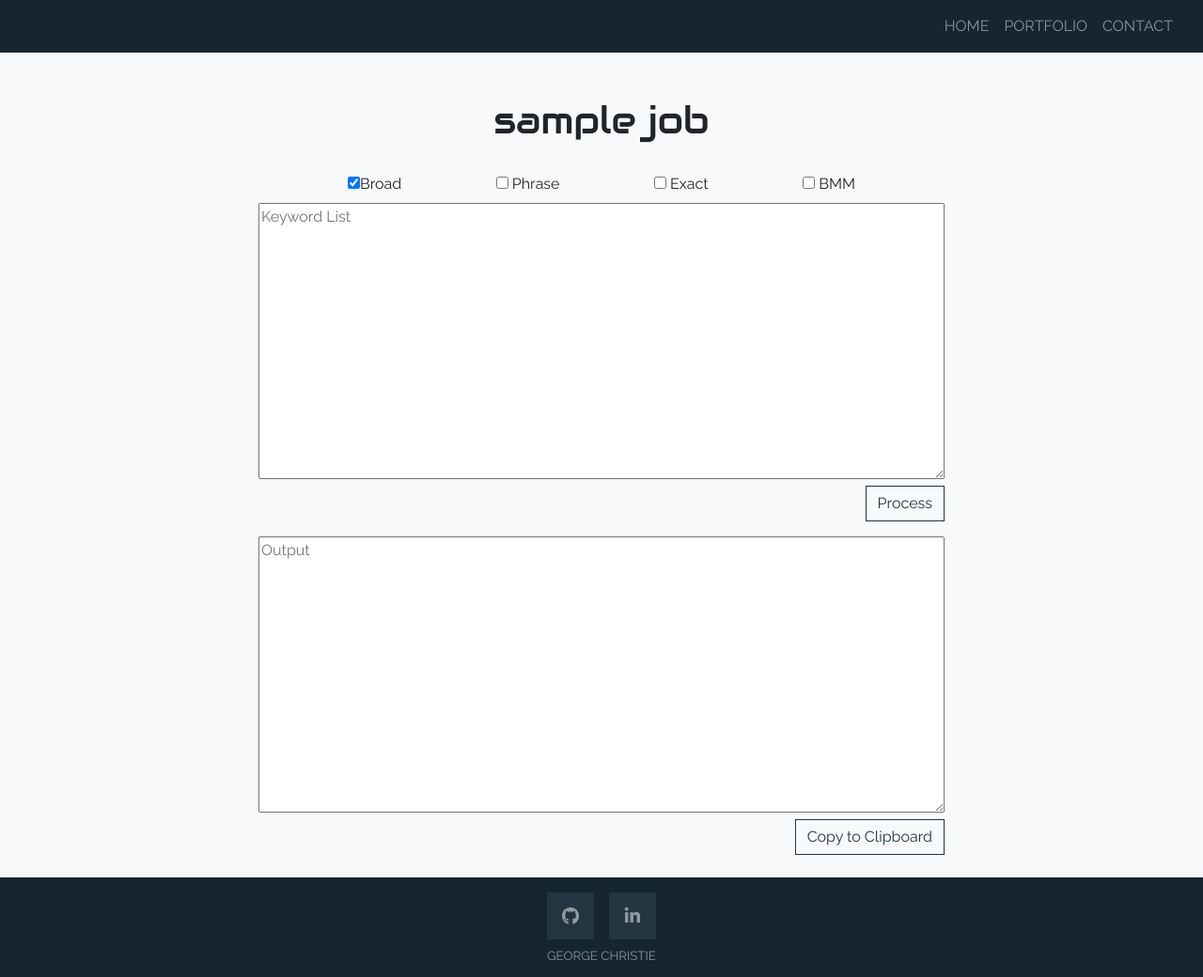
After one commit to GTXiee/portfolio-project, a Django app: template jobs/templates/jobs/keyword-wrapper.html in a window 1280 px wide. The commit adds this page. Shown: the whole page at 94% size. Run offline with Django 3.2, Linux system fonts and the light colour scheme; the template is opened without the code that fills it: most values are stand-ins (such as "Sample title", 1, 10 or a date in 2020); data that the repository does not hold is empty; some libraries are stand-ins or nearby versions.

Commit message:
Added keyword wrapper

```diff
--- /dev/null
+++ b/jobs/static/js/script_ordered.js
@@ -0,0 +1,66 @@
+var inputList;
+
+document.getElementById('btn-process').addEventListener('click', function(){
+    // read input as array
+    var input = document.getElementById('input-text-1').value.trim();
+    inputList = input.split('\n');
+
+    // read checkbox input
+    var broadChecked = document.getElementById('broad-checkbox').checked;
+    var phraseChecked = document.getElementById('phrase-checkbox').checked;
+    var exactChecked = document.getElementById('exact-checkbox').checked;
+    var bmmChecked = document.getElementById('bmm-checkbox').checked;
+
+
+    // output
+    var outputArr = [];
+
+    if (broadChecked) {
+        outputArr.push(inputList);
+    }
+    if (phraseChecked) {
+        var phraseArr = [];
+        for (var i=0; i<inputList.length; i++) {
+            phraseArr.push('"' + inputList[i].trim() + '"');
+        }
+        outputArr.push(phraseArr);
+    }
+    if (exactChecked) {
+        var exactArr = [];
+        for (var i=0; i<inputList.length; i++) {
+            exactArr.push('[' + inputList[i].trim() + ']');
+        }
+        outputArr.push(exactArr);
+    }
+    if (bmmChecked) {
+        var bmmArr = [];
+        for (var i=0; i<inputList.length; i++) {
+            var line = inputList[i].trim();
+            var newLine = '+' + line.split(' ').join(' +');
+            bmmArr.push(newLine);
+        }
+        outputArr.push(bmmArr);
+    }
+
+    console.log(outputArr);
+
+    var finalArr = [];
+    for (var i=0; i<inputList.length; i++) {
+        for (var j=0; j<outputArr.length; j++) {
+            finalArr.push(outputArr[j][i])
+        }
+    }
+
+    document.getElementById('output-text').value = finalArr.join('\n');
+});
+
+// add copy function to text
+document.getElementById('btn-copy').addEventListener('click', copyText);
+
+// copies output to keyboard
+function copyText() {
+    let copyText = document.getElementById('output-text');
+    copyText.select();
+    document.execCommand('copy');
+    alert('Copied to clipboard');
+}
--- /dev/null
+++ b/jobs/templates/jobs/keyword-wrapper.html
@@ -0,0 +1,57 @@
+{% extends 'base.html' %}
+{% load staticfiles %}
+
+{% block title %}{{ job.title }} | George Christie Development{% endblock %}
+
+{% block content %}
+
+    <main role="main">
+
+        <section class="header pt-5 container">
+            <h1 class="text-center audiowide">{{ job.title }}</h1>
+        </section>
+
+        <section class="container py-4">
+            <div class="row justify-content-center">
+                <div class="col-10 col-sm-8 col-lg-6 d-flex justify-content-between">
+                    <label for="broad-checkbox">
+                        <input id="broad-checkbox" checked="checked" name="match-types" type="checkbox"/>Broad</label>
+                    <label for="phrase-checkbox">
+                        <input id="phrase-checkbox" name="match-types" type="checkbox"/> Phrase</label>
+                    <label for="exact-checkbox">
+                        <input id="exact-checkbox" name="match-types" type="checkbox"/> Exact</label>
+                    <label for="bmm-checkbox">
+                        <input id="bmm-checkbox" name="match-types" type="checkbox"/> BMM</label>
+                </div>
+
+            </div>
+
+            <div class="row justify-content-center">
+                <div class="col-md-12 col-lg-8">
+                    <textarea id="input-text-1" class="w-100" rows="12" placeholder="Keyword List"></textarea>
+                </div>
+            </div>
+            <div class="row">
+                <div class="col-lg-10">
+                    <button id="btn-process" class="btn-custom-form">Process</button>
+
+                </div>
+            </div>
+            <div class="row justify-content-center mt-3">
+                <div class="col-md-12 col-lg-8">
+                            <textarea id="output-text" class="w-100" readonly="readonly" rows="12"
+                                      placeholder="Output"></textarea>
+                </div>
+            </div>
+            <div class="row">
+                <div class="col-lg-10">
+                    <button id="btn-copy" class="btn-custom-form">Copy to Clipboard</button>
+                </div>
+            </div>
+        </section>
+
+    </main>
+
+    <script src="{% static 'js/script_ordered.js' %}"></script>
+
+{% endblock %}
--- a/jobs/views.py
+++ b/jobs/views.py
@@ -15,4 +15,8 @@ def projects(request):
 
 def job_detail(request, slug):
     job = get_object_or_404(Job, slug=slug)
-    return render(request, 'jobs/detail.html', {'job': job})
+    if job.title == "Keyword Wrapper":
+        template = 'jobs/keyword-wrapper.html'
+    else:
+        template = 'jobs/detail.html'
+    return render(request, template, {'job': job})
--- a/portfolio/settings.py
+++ b/portfolio/settings.py
@@ -131,7 +131,8 @@ USE_TZ = True
 # https://docs.djangoproject.com/en/2.1/howto/static-files/
 
 STATICFILES_DIRS = [
-    os.path.join(BASE_DIR, 'portfolio/static')
+    os.path.join(BASE_DIR, 'portfolio/static'),
+    os.path.join(BASE_DIR, 'jobs/static')
 ]
 
 STATIC_ROOT = os.path.join(BASE_DIR, 'static')
--- a/portfolio/templates/base.html
+++ b/portfolio/templates/base.html
@@ -17,6 +17,7 @@
     <!-- Custom js -->
     <script>  document.documentElement.classList.remove("no-js")</script>
     <script src="{% static 'js/modernizr-custom.js' %}"></script>
+    {% block javascript %}{% endblock %}
 
 
     <!-- Custom css -->
```
